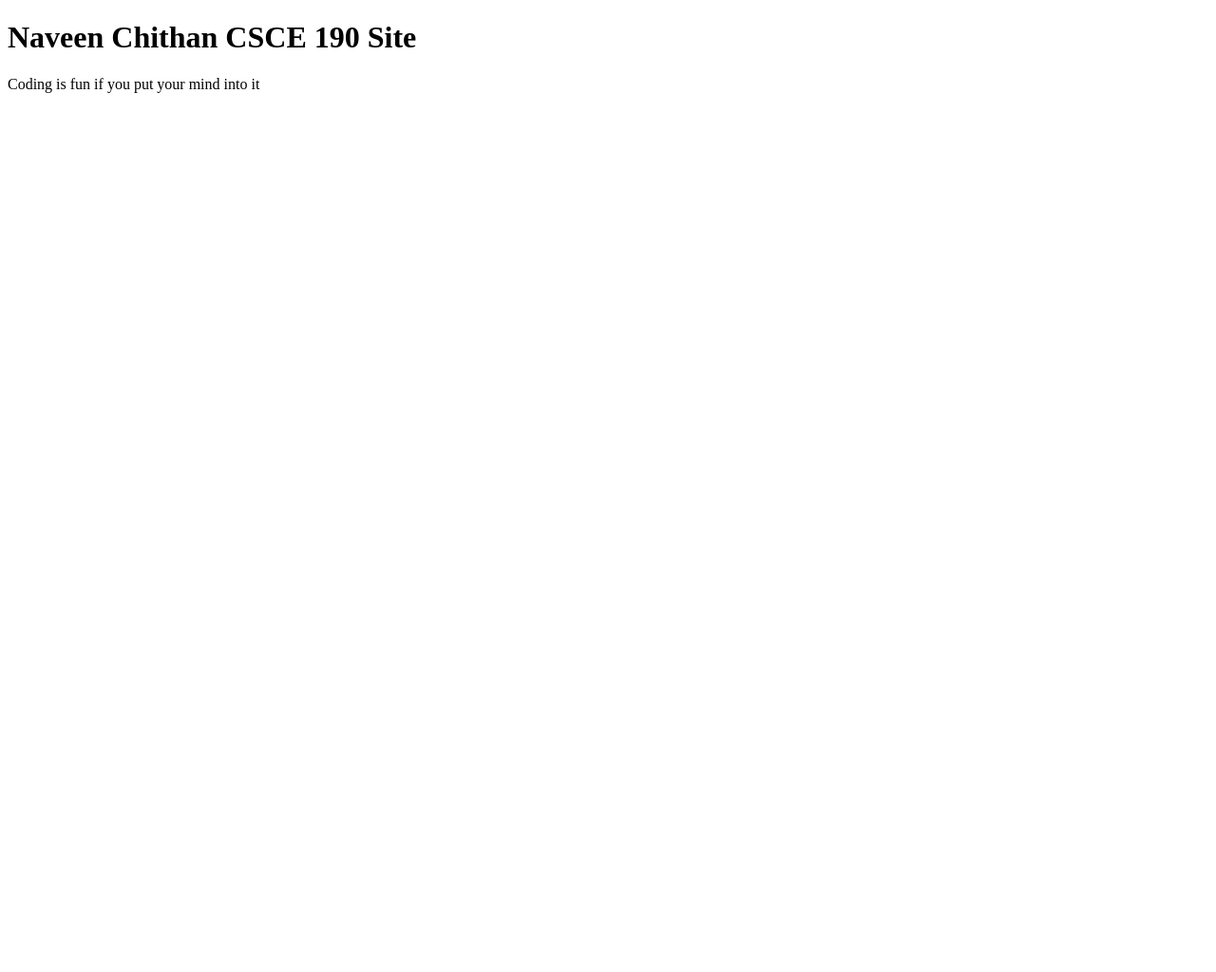
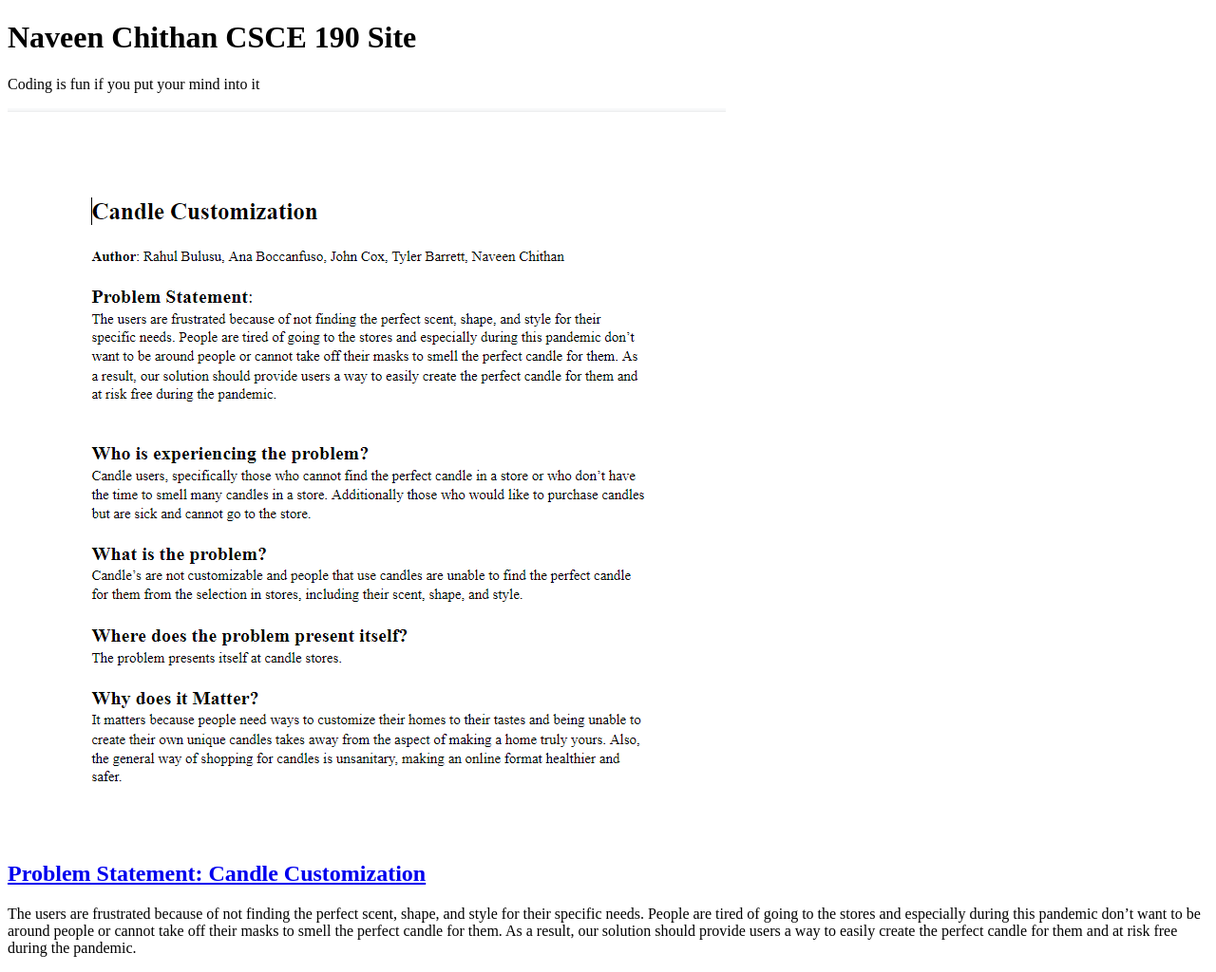
Before and after one commit to nchithan/nchithan.github.io, a plain HTML site: page index.html in a window 1280 px wide. Shown: the whole page at 95% size. Before the commit the page ends 800 px from the top, so only its background shows below. Drawn offline with Linux system fonts and the light colour scheme.

Commit message:
Add files via upload

```diff
--- a/index.html
+++ b/index.html
@@ -6,5 +6,17 @@
     <body>
         <h1> Naveen Chithan CSCE 190 Site</h1>
         <p> Coding is fun if you put your mind into it</p>
+
+        <section class="assignment">
+            <a href="files/problem-statement.pdf"><img src="images/ProblemAssignment.PNG"></a>
+            <section class="assign-details">
+                <a href="files/problem-statement.pdf"><h2> Problem Statement: Candle Customization</h2></a>
+                <p>
+                    The users are frustrated because of not finding the perfect scent, shape, and style for their specific needs. People are tired of going to the stores and especially during this pandemic don’t want to be around people or cannot take off their masks to smell the perfect candle for them. As a result, our solution should provide users a way to easily create the perfect candle for them and at risk free during the pandemic.
+                </p>
+
+            </section>
+        </section>
+
     </body>
 </html>
```
Also changed, not shown: images/ProblemAssignment.PNG (added), 1 other file.
